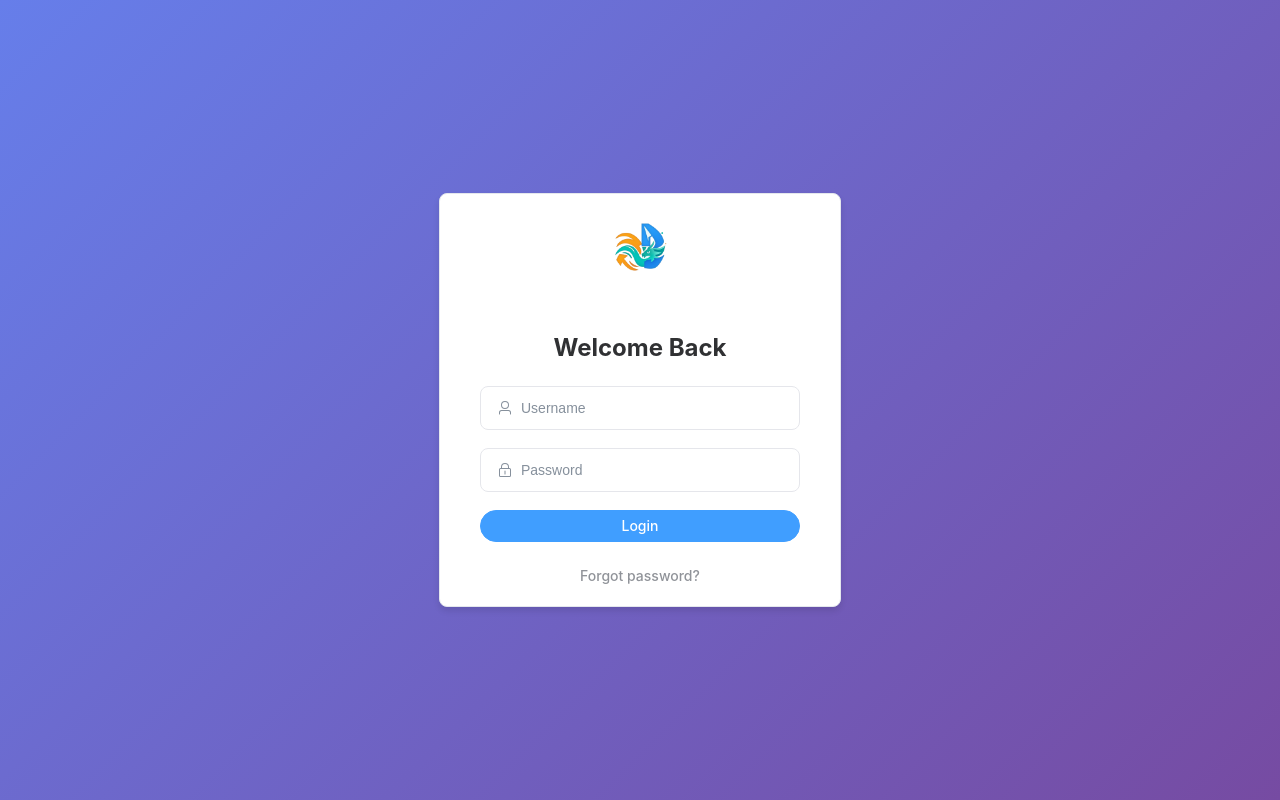
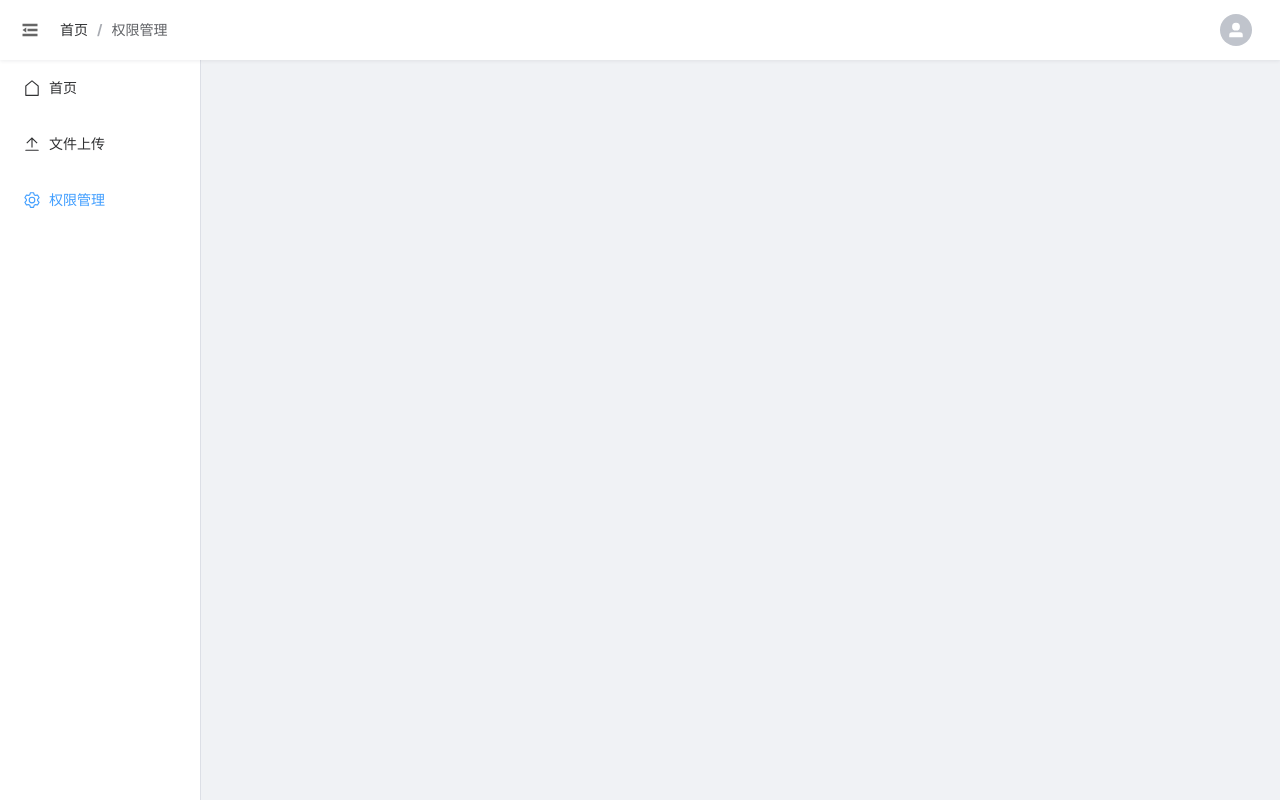
Before and after one commit to huangssssx/keel, a Vue app in the folder front/: page /authority in a window 1280 px wide. Before the commit this address led to /login. Built offline with nearby package versions, Linux system fonts and the light colour scheme.

Commit message:
实现menu功能

```diff
--- /dev/null
+++ b/front/src/components/Menu.vue
@@ -0,0 +1,82 @@
+<template>
+  <el-menu
+    :default-active="route.path"
+    class="el-menu-vertical"
+    :collapse="isCollapse"
+    :router="true"
+  >
+    <template v-for="route in menuRoutes" :key="route.path">
+      <el-menu-item v-if="!route.children" :index="route.path">
+        <el-icon v-if="route.meta?.icon">
+          <component :is="route.meta.icon" />
+        </el-icon>
+        <template #title>{{ route.meta?.title || route.name }}</template>
+      </el-menu-item>
+
+      <el-sub-menu v-else :index="route.path">
+        <template #title>
+          <el-icon v-if="route.meta?.icon">
+            <component :is="route.meta.icon" />
+          </el-icon>
+          <span>{{ route.meta?.title || route.name }}</span>
+        </template>
+
+        <el-menu-item
+          v-for="child in route.children"
+          :key="child.path"
+          :index="route.path + '/' + child.path"
+        >
+          <el-icon v-if="child.meta?.icon">
+            <component :is="child.meta.icon" />
+          </el-icon>
+          <template #title>{{ child.meta?.title || child.name }}</template>
+        </el-menu-item>
+      </el-sub-menu>
+    </template>
+  </el-menu>
+</template>
+
+<script setup lang="ts">
+import { computed } from 'vue'
+import { useRoute, useRouter } from 'vue-router'
+
+const props = defineProps<{
+  isCollapse: boolean
+}>()
+
+const route = useRoute()
+const router = useRouter()
+
+// 从路由配置中过滤出需要显示在菜单中的路由
+const menuRoutes = computed(() => {
+  return router.options.routes.find(route => route.path === '/')?.children?.filter(route => !route.meta?.hidden) || []
+})
+</script>
+
+<style scoped>
+.el-menu-vertical {
+  border-right: none;
+}
+
+.el-menu-vertical:not(.el-menu--collapse) {
+  width: 200px;
+}
+
+:deep(.el-menu-item),
+:deep(.el-sub-menu__title) {
+  span {
+    transition: opacity 0.3s cubic-bezier(0.4, 0, 0.2, 1);
+  }
+}
+
+:deep(.el-menu--collapse) {
+  .el-menu-item span,
+  .el-sub-menu__title span {
+    opacity: 0;
+  }
+
+  .el-sub-menu__title .el-sub-menu__icon-arrow {
+    opacity: 0;
+  }
+}
+</style>
--- a/front/src/router/index.ts
+++ b/front/src/router/index.ts
@@ -1,55 +1,49 @@
-import { createRouter, createWebHistory, RouteRecordRaw } from 'vue-router'
-import GlobalLayout from '@/views/layout/GlobalLayout.vue'
-import Home from '@/views/home/index.vue'
-import Login from '@/views/login/index.vue'
-import Upload from '@/views/upload/index.vue'
-import Authority from '@/views/authority/index.vue'
-import { useUserStore } from '@/stores/user.ts'
+import { createRouter, createWebHistory } from 'vue-router'
+import { House, Upload, Setting } from '@element-plus/icons-vue'
 
-const routes: Array<RouteRecordRaw> = [
+const router = createRouter({
+  history: createWebHistory(),
+  routes: [
     {
       path: '/',
-    component: GlobalLayout,
+      component: () => import('@/views/layout/GlobalLayout.vue'),
       children: [
         {
-        path: '',  // 默认子路由
-        name: 'Home',
-        component: Home,
-        meta: { requiresAuth: true }
+          path: '/',
+          name: '首页',
+          component: () => import('@/views/home/index.vue'),
+          meta: {
+            title: '首页',
+            icon: House
+          }
         },
         {
-        path: 'upload',
-        name: 'Upload',
-        component: Upload,
-        meta: { requiresAuth: true }
+          path: '/upload',
+          name: '文件上传',
+          component: () => import('@/views/upload/index.vue'),
+          meta: {
+            title: '文件上传',
+            icon: Upload
+          }
         },
         {
-        path: 'authority',
-        name: 'Authority',
-        component: Authority,
-        meta: { requiresAuth: true }
+          path: '/authority',
+          name: '权限管理',
+          component: () => import('@/views/authority/index.vue'),
+          meta: {
+            title: '权限管理',
+            icon: Setting
+          }
         }
       ]
     },
+    // 其他路由配置...
     {
       path: '/login',
       name: 'Login',
-    component: Login
+      component: () => import('@/views/login/index.vue')
     }
   ]
-
-const router = createRouter({
-  history: createWebHistory(),
-  routes
-})
-
-router.beforeEach((to, from, next) => {
-  const userStore = useUserStore()
-  if (to.matched.some(record => record.meta.requiresAuth) && !userStore.isLoggedIn) {
-    next('/login')
-  } else {
-    next()
-  }
 })
 
 export default router
--- a/front/src/views/layout/GlobalLayout.vue
+++ b/front/src/views/layout/GlobalLayout.vue
@@ -32,27 +32,7 @@
 
     <!-- 左侧菜单 -->
     <aside class="sidebar" :class="{ 'is-collapse': isCollapse }">
-      <el-menu
-        :default-active="route.path"
-        class="el-menu-vertical"
-        :collapse="isCollapse"
-        :router="true"
-      >
-        <el-menu-item index="/">
-          <el-icon><House /></el-icon>
-          <template #title>首页</template>
-        </el-menu-item>
-
-        <el-menu-item index="/upload">
-          <el-icon><Upload /></el-icon>
-          <template #title>文件上传</template>
-        </el-menu-item>
-
-        <el-menu-item index="/authority">
-          <el-icon><Setting /></el-icon>
-          <template #title>权限管理</template>
-        </el-menu-item>
-      </el-menu>
+      <Menu :is-collapse="isCollapse" />
     </aside>
 
     <!-- 主要内容区域 -->
@@ -70,7 +50,8 @@
 import { ref, computed } from 'vue'
 import { useRoute, useRouter } from 'vue-router'
 import { useUserStore } from '@/stores/user'
-import { House, Upload, Setting, Fold, Expand, UserFilled } from '@element-plus/icons-vue'
+import { Fold, Expand, UserFilled } from '@element-plus/icons-vue'
+import Menu from '@/components/Menu.vue'
 
 const route = useRoute()
 const router = useRouter()
--- a/front/src/views/login/index.vue
+++ b/front/src/views/login/index.vue
@@ -55,8 +55,8 @@ const router = useRouter();
 const userStore = useUserStore();
 
 const loginForm = reactive({
-  username: "",
-  password: "",
+  username: "admin",
+  password: "admin",
 });
 
 const loading = ref(false);
```
Lines whose indentation alone changed are shown as unchanged.
